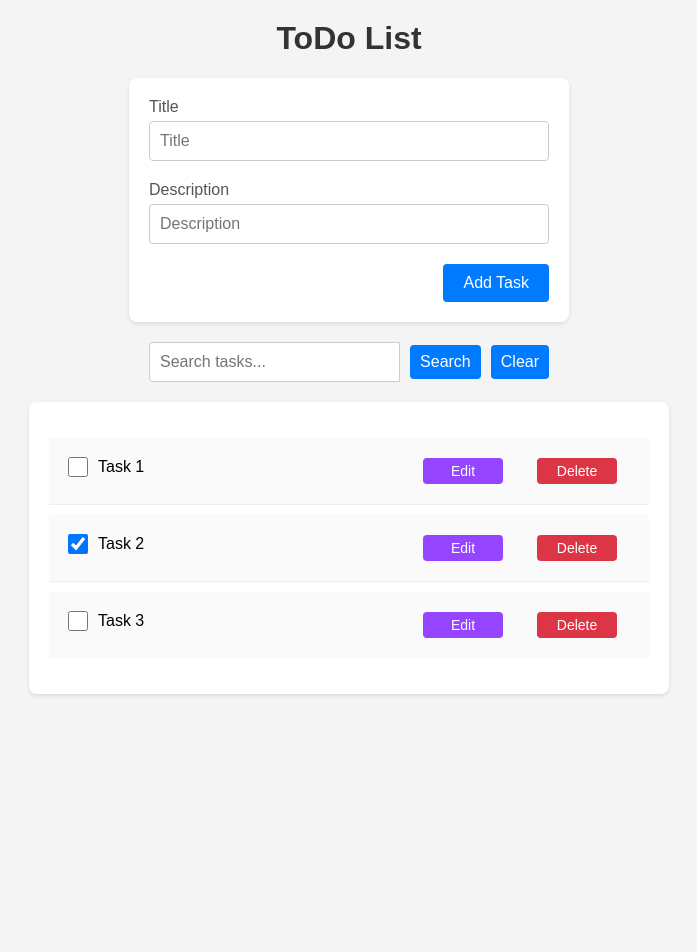
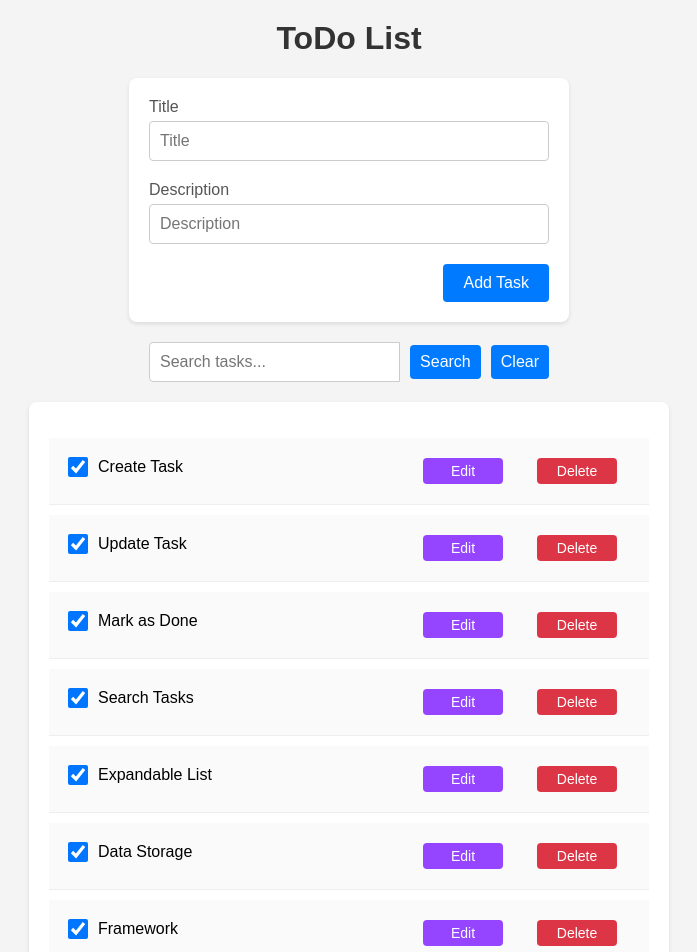
Before and after one commit to BOSE-git/todolist-HELPSTiR, a React (Vite) app: page / in a window 1280 px wide. Shown: the top 952 px of the page, without its empty margins (291-988 px from the left). Before the commit the page ends 800 px from the top, so only its background shows below. Built offline with nearby package versions, Linux system fonts and the light colour scheme.

Commit message:
Made the expandable list functionality better for the finishing touch

```diff
--- a/src/components/TodoItem.jsx
+++ b/src/components/TodoItem.jsx
@@ -2,7 +2,7 @@ import React from 'react';
 
 function TodoItem({ task, isExpanded, onToggle, onCheckboxChange, onEdit, onDelete }) {
   return (
-    <li className="todo-item" onClick={() => onToggle(task.id)}>
+    <li className="todo-item">
       <div className="todo-item-contents">
         <span>
           <input
@@ -10,12 +10,12 @@ function TodoItem({ task, isExpanded, onToggle, onCheckboxChange, onEdit, onDele
             checked={task.completed} // Checkbox checked state
             onChange={() => onCheckboxChange(task.id)} // Handle checkbox change
           />
-          <p>{task.title}</p> {/* Display task title */}
+          <p className='todo-title' onClick={() => onToggle(task.id)}>{task.title}</p> {/* Display task title */}
         </span>
         {isExpanded && (
           <>
             <p>{task.description}</p> {/* Display task description if expanded */}
-            <p>{task.timestamp}</p> {/* Display task timestamp if expanded */}
+            <p>Last Updated: {task.timestamp}</p> {/* Display task timestamp if expanded */}
           </>
         )}
       </div>
--- a/src/dummy.jsx
+++ b/src/dummy.jsx
@@ -1,25 +1,68 @@
 const tasks = [
   {
-        id: crypto.randomUUID(),
-      title: "Task 1",
-      description: "Description for task 1",
-      timestamp: new Date().toLocaleString(),
-      completed: false
+    "id": "1",
+    "title": "Create Task",
+    "description": "Allow users to add new tasks.",
+    "timestamp": "2023-07-30 12:34:56",
+    "completed": true
   },
   {
-        id: crypto.randomUUID(),
-      title: "Task 2",
-      description: "Description for task 2",
-      timestamp: new Date().toLocaleString(),
-      completed: true
+    "id": "2",
+    "title": "Update Task",
+    "description": "Allow users to edit existing tasks.",
+    "timestamp": "2023-07-30 12:35:56",
+    "completed": true
   },
   {
-        id: crypto.randomUUID(),
-      title: "Task 3",
-      description: "Description for task 3",
-      timestamp: new Date().toLocaleString(),
-      completed: false
+    "id": "3",
+    "title": "Mark as Done",
+    "description": "Allow users to mark tasks as completed.",
+    "timestamp": "2023-07-30 12:36:56",
+    "completed": true
   },
+  {
+    "id": "4",
+    "title": "Search Tasks",
+    "description": "Implement a search functionality to filter tasks.",
+    "timestamp": "2023-07-30 12:37:56",
+    "completed": true
+  },
+  {
+    "id": "5",
+    "title": "Expandable List",
+    "description": "Display tasks in an expandable list format, showing a description and a timestamp of the last update when expanded.",
+    "timestamp": "2023-07-30 12:38:56",
+    "completed": true
+  },
+  {
+    "id": "6",
+    "title": "Data Storage",
+    "description": "Use a dummy JSON file as a data repository.",
+    "timestamp": "2023-07-30 12:39:56",
+    "completed": true
+  },
+  {
+    "id": "7",
+    "title": "Framework",
+    "description": "Use React or Next.js for the frontend.",
+    "timestamp": "2023-07-30 12:40:56",
+    "completed": true
+  },
+  {
+    "id": "8",
+    "title": "Code Quality",
+    "description": "Ensure the code is well-organized, modular, and properly commented.",
+    "timestamp": "2023-07-30 12:41:56",
+    "completed": true
+  },
+  {
+    "id": "9",
+    "title": "URL Parameters",
+    "description": "Use URL parameters to handle search functionality.",
+    "timestamp": "2023-07-30 12:42:56",
+    "completed": true
+  }
 ];
 
+
   export default tasks;
--- a/src/style.css
+++ b/src/style.css
@@ -105,6 +105,9 @@ p {
     width: 40%;
     max-height: 40px;
 }
+.todo-title{
+    cursor: pointer;
+}
 
 /* Buttons in the ToDo List */
 .todo-item .btn {
```
Lines whose indentation alone changed are shown as unchanged.
